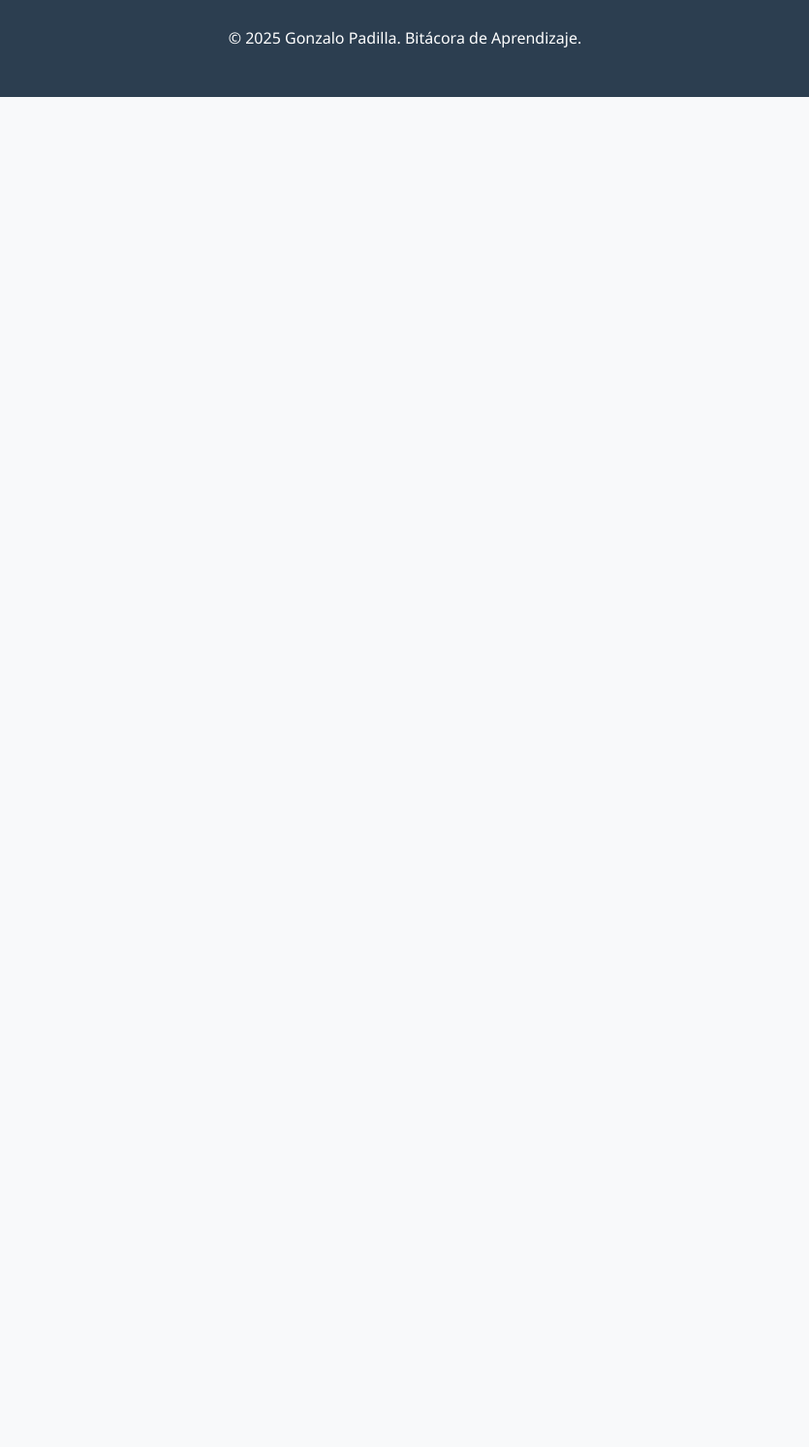
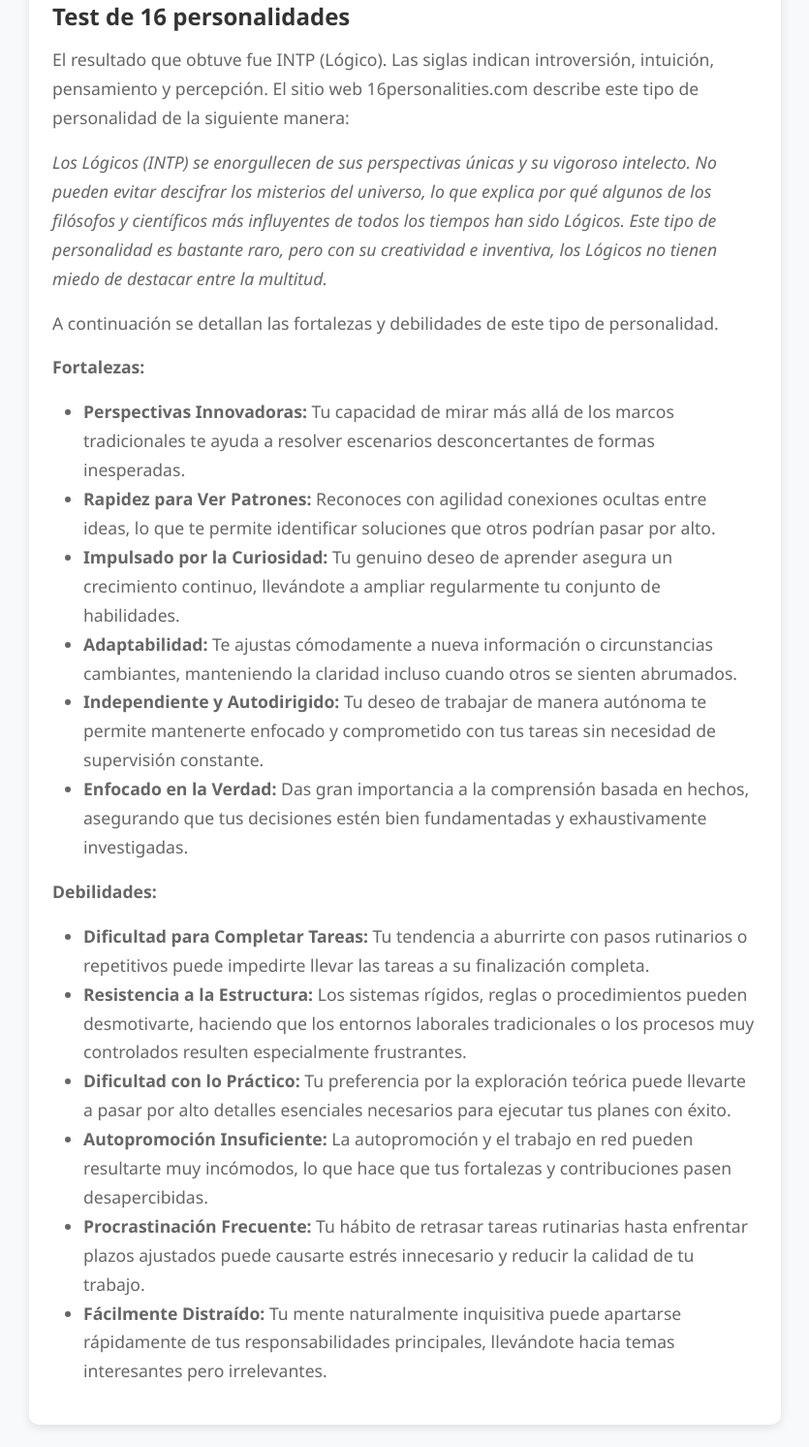
Before and after one commit to gonza2323/bitacora-de-aprendizaje, a plain HTML site: page index.html in a window 1280 px wide. Shown: the part 788-2280 px from the top of the page at 97% size, without its empty margins (222-1057 px from the left). Before the commit the page ends 888 px from the top, so only its background shows below. Drawn offline with nearby package versions, Linux system fonts and the light colour scheme.

Commit message:
Añadir sección test de personalidad

```diff
--- a/index.html
+++ b/index.html
@@ -32,7 +32,7 @@
             height: 150px;
             border-radius: 50%;
             border: 4px solid white;
-            box-shadow: 0 4px 15px rgba(0,0,0,0.2);
+            box-shadow: 0 4px 15px rgba(0, 0, 0, 0.2);
             background-color: #e9ecef;
             display: flex;
             align-items: center;
@@ -60,7 +60,7 @@
             border-radius: 15px;
             padding: 2rem;
             margin: 2rem 0;
-            box-shadow: 0 5px 15px rgba(0,0,0,0.08);
+            box-shadow: 0 5px 15px rgba(0, 0, 0, 0.08);
             border-left: 5px solid #667eea;
         }
 
@@ -76,13 +76,13 @@
             border-radius: 10px;
             padding: 1.5rem;
             margin: 1.5rem 0;
-            box-shadow: 0 3px 10px rgba(0,0,0,0.1);
+            box-shadow: 0 3px 10px rgba(0, 0, 0, 0.1);
             transition: transform 0.2s ease, box-shadow 0.2s ease;
         }
 
         .blog-entry:hover {
             transform: translateY(-2px);
-            box-shadow: 0 5px 20px rgba(0,0,0,0.15);
+            box-shadow: 0 5px 20px rgba(0, 0, 0, 0.15);
         }
 
         .entry-title {
@@ -127,7 +127,8 @@
         <div class="container">
             <div class="profile-section">
                 <div class="profile-picture">
-                    <img src="./img/avatar.png" alt="Your Name" style="width: 100%; height: 100%; object-fit: cover; border-radius: 50%;">
+                    <img src="./img/avatar.png" alt="Your Name"
+                        style="width: 100%; height: 100%; object-fit: cover; border-radius: 50%;">
                 </div>
                 <h1 class="blog-title">Gonzalo Padilla</h1>
                 <p class="blog-subtitle">Bitácora de Aprendizaje</p>
@@ -139,19 +140,95 @@
         <section class="about-section">
             <h2 class="about-title">Acerca de mí</h2>
             <p class="entry-body">
-                Mi nombre es Gonzalo Padilla, tengo 26 años, y soy estudiante de Ciencias de la Computación en la Universidad Nacional de Cuyo. Me apasiona aprender cosas nuevas, la programación, la ciencia, la tecnología en general, y la música. Me encanta entender cómo funcionan las cosas y el mundo que nos rodea, tanto la naturaleza como las tecnologías creadas por la humanidad. Uno de mis temores es estancarme en mi carrera universitaria o no conseguir trabajo de lo que estudio. Mi mayores expectativas son recibirme, trabajar de desarrollador de software, aprender cosas nuevas, y poder viajar por el mundo.
+                Mi nombre es Gonzalo Padilla, tengo 26 años, y soy estudiante de Ciencias de la Computación en la
+                Universidad Nacional de Cuyo. Me apasiona aprender cosas nuevas, la programación, la ciencia, la
+                tecnología en general, y la música. Me encanta entender cómo funcionan las cosas y el mundo que nos
+                rodea, tanto la naturaleza como las tecnologías creadas por la humanidad. Algunos de mis temores son
+                estancarme en mi carrera universitaria o no lograr conseguir trabajo de lo que estudio. Mi mayores
+                expectativas son recibirme, trabajar en desarrollo de software, seguir aprendiendo cosas nuevas, y poder
+                viajar por el mundo.
             </p>
         </section>
 
         <section class="blog-entries">
-            <!-- <article class="blog-entry">
-                <h2 class="entry-title">My First Blog Post</h2>
+            <article class="blog-entry">
+                <h2 class="entry-title">Test de 16 personalidades</h2>
                 <div class="entry-body">
-                    <p>Welcome to my blog! This is my very first post, and I'm excited to start this journey of sharing my thoughts and experiences with you. I've always enjoyed writing, and having a personal space to express myself feels like a natural next step.</p>
+                    <p>El resultado que obtuve fue INTP (Lógico). Las siglas indican introversión, intuición,
+                        pensamiento y percepción. El sitio web 16personalities.com describe este tipo de personalidad de
+                        la siguiente manera:</p>
 
-                    <p>I hope to write about a variety of topics - from personal reflections to things I'm learning, books I'm reading, and observations about the world around me. Thank you for being here at the beginning of this adventure.</p>
+                    <p><i>Los Lógicos (INTP) se enorgullecen de sus perspectivas únicas y su vigoroso intelecto. No
+                            pueden evitar descifrar los misterios del universo, lo que explica por qué algunos de los
+                            filósofos y científicos más influyentes de todos los tiempos han sido Lógicos. Este tipo de
+                            personalidad es bastante raro, pero con su creatividad e inventiva, los Lógicos no tienen
+                            miedo de destacar entre la multitud.</i></p>
+
+                    <p>A continuación se detallan las fortalezas y debilidades de este tipo de personalidad.</p>
+
+                    <p><strong>Fortalezas:</strong></p>
+                    <ul>
+                        <li>
+                            <strong>Perspectivas Innovadoras:</strong> Tu capacidad de mirar más allá de los marcos
+                            tradicionales te ayuda a resolver escenarios desconcertantes de formas inesperadas.
+                        </li>
+                        <li>
+                            <strong>Rapidez para Ver Patrones:</strong> Reconoces con agilidad conexiones ocultas entre
+                            ideas, lo que te permite identificar soluciones que otros podrían pasar por alto.
+                        </li>
+                        <li>
+                            <strong>Impulsado por la Curiosidad:</strong> Tu genuino deseo de aprender asegura un
+                            crecimiento continuo, llevándote a ampliar regularmente tu conjunto de habilidades.
+                        </li>
+                        <li>
+                            <strong>Adaptabilidad:</strong> Te ajustas cómodamente a nueva información o circunstancias
+                            cambiantes, manteniendo la claridad incluso cuando otros se sienten abrumados.
+                        </li>
+                        <li>
+                            <strong>Independiente y Autodirigido:</strong> Tu deseo de trabajar de manera autónoma te
+                            permite mantenerte enfocado y comprometido con tus tareas sin necesidad de supervisión
+                            constante.
+                        </li>
+                        <li>
+                            <strong>Enfocado en la Verdad:</strong> Das gran importancia a la comprensión basada en
+                            hechos, asegurando que tus decisiones estén bien fundamentadas y exhaustivamente
+                            investigadas.
+                        </li>
+                    </ul>
+
+                    <p><strong>Debilidades:</strong></p>
+                    <ul>
+                        <li>
+                            <strong>Dificultad para Completar Tareas:</strong> Tu tendencia a aburrirte con pasos
+                            rutinarios o repetitivos puede impedirte llevar las tareas a su finalización completa.
+                        </li>
+                        <li>
+                            <strong>Resistencia a la Estructura:</strong> Los sistemas rígidos, reglas o procedimientos
+                            pueden desmotivarte, haciendo que los entornos laborales tradicionales o los procesos muy
+                            controlados resulten especialmente frustrantes.
+                        </li>
+                        <li>
+                            <strong>Dificultad con lo Práctico:</strong> Tu preferencia por la exploración teórica puede
+                            llevarte a pasar por alto detalles esenciales necesarios para ejecutar tus planes con éxito.
+                        </li>
+                        <li>
+                            <strong>Autopromoción Insuficiente:</strong> La autopromoción y el trabajo en red pueden
+                            resultarte muy incómodos, lo que hace que tus fortalezas y contribuciones pasen
+                            desapercibidas.
+                        </li>
+                        <li>
+                            <strong>Procrastinación Frecuente:</strong> Tu hábito de retrasar tareas rutinarias hasta
+                            enfrentar plazos ajustados puede causarte estrés innecesario y reducir la calidad de tu
+                            trabajo.
+                        </li>
+                        <li>
+                            <strong>Fácilmente Distraído:</strong> Tu mente naturalmente inquisitiva puede apartarse
+                            rápidamente de tus responsabilidades principales, llevándote hacia temas interesantes pero
+                            irrelevantes.
+                        </li>
+                    </ul>
                 </div>
-            </article> -->
+            </article>
         </section>
     </main>
 
```
